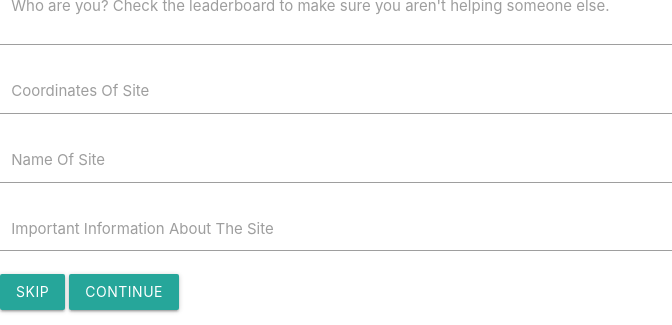
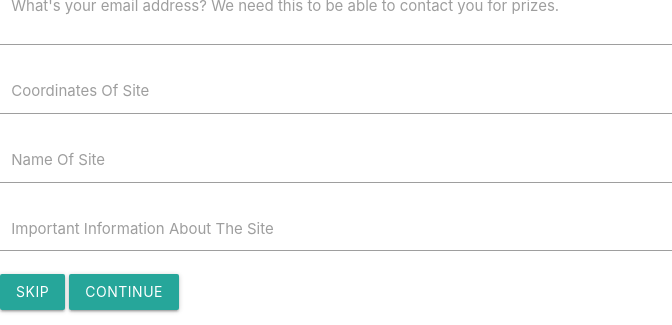
Before and after one commit to MathTauAthogen/globalhack2020, a Flask app: page /crowd.html in a window 1280 px wide. Shown: the part 555-880 px from the top of the page, without its empty margins (0-672 px from the left). Run offline with Flask 2, Linux system fonts and the light colour scheme.

Commit message:
Maps work!

```diff
--- a/app.py
+++ b/app.py
@@ -21,7 +21,7 @@ def map():
 def crowd():
     return render_template("crowd.html")
 
-peeps={"00001":{"name":"William Qin", "score":100, "add":5, "check":5}} #TODO: Get from database
+peeps={"00001":{"name":"wqin2008@gmail.com", "score":100, "add":5, "check":5}} #TODO: Get from database
 
 @app.route('/lead.html')
 def lead():
@@ -31,7 +31,7 @@ def lead():
 def add():
     name = request.form["name"]
     coords = request.form["coords"]
-    coordsformatted = [int(i) for i in coords.split(",")]
+    coordsformatted = [float(i) for i in coords.split(",")][::-1]
     info = request.form["info"]
     geojson = {
         "markers": [], "type": "FeatureCollection", "properties": {}, "groups": [],
@@ -63,9 +63,10 @@ def add():
         'Authorization': 'Token ' + api_key,
         'MapHub-API-Arg': json.dumps(args)
     }
-    print(json.dumps(geojson))
-    with tempfile.TemporaryFile() as f:
-        json.dump(geojson, f)
-        r = requests.post(url, headers=headers, data=f)
-    print(r.json())
+    with open("test.json", "w+") as fil:
+        fil.write(json.dumps(geojson))
+
+    with open("test.json", "r") as fil:
+        r = requests.post(url, headers=headers, data=fil)
+
     return render_template("crowd.html")
--- a/templates/crowd.html
+++ b/templates/crowd.html
@@ -26,7 +26,7 @@ Welcome to Contribute! Currently we don't have a validation site, only one to ad
 <form method="post">
         <div class="input-field col s12">
           <input id="id" name="id" type="text" class="validate">
-          <label for="id">Who are you? Check the leaderboard to make sure you aren't helping someone else. </label>
+          <label for="id">What's your email address? We need this to be able to contact you for prizes. </label>
         </div>
         <div class="input-field col s12">
           <input id="coords" name="coords" type="text" class="validate">
--- /dev/null
+++ b/test.json
@@ -0,0 +1 @@
+{"groups": [], "type": "FeatureCollection", "properties": {}, "markers": [], "features": [{"geometry": {"type": "Point", "coordinates": [-76.67311191558838, 39.35374602231347]}, "type": "Feature", "properties": {"description": "Drive-Thru\r\nOpens 4/10/20", "title": "Pimlico Race Course"}}]}
```
Also changed, not shown: temp.json (deleted).
